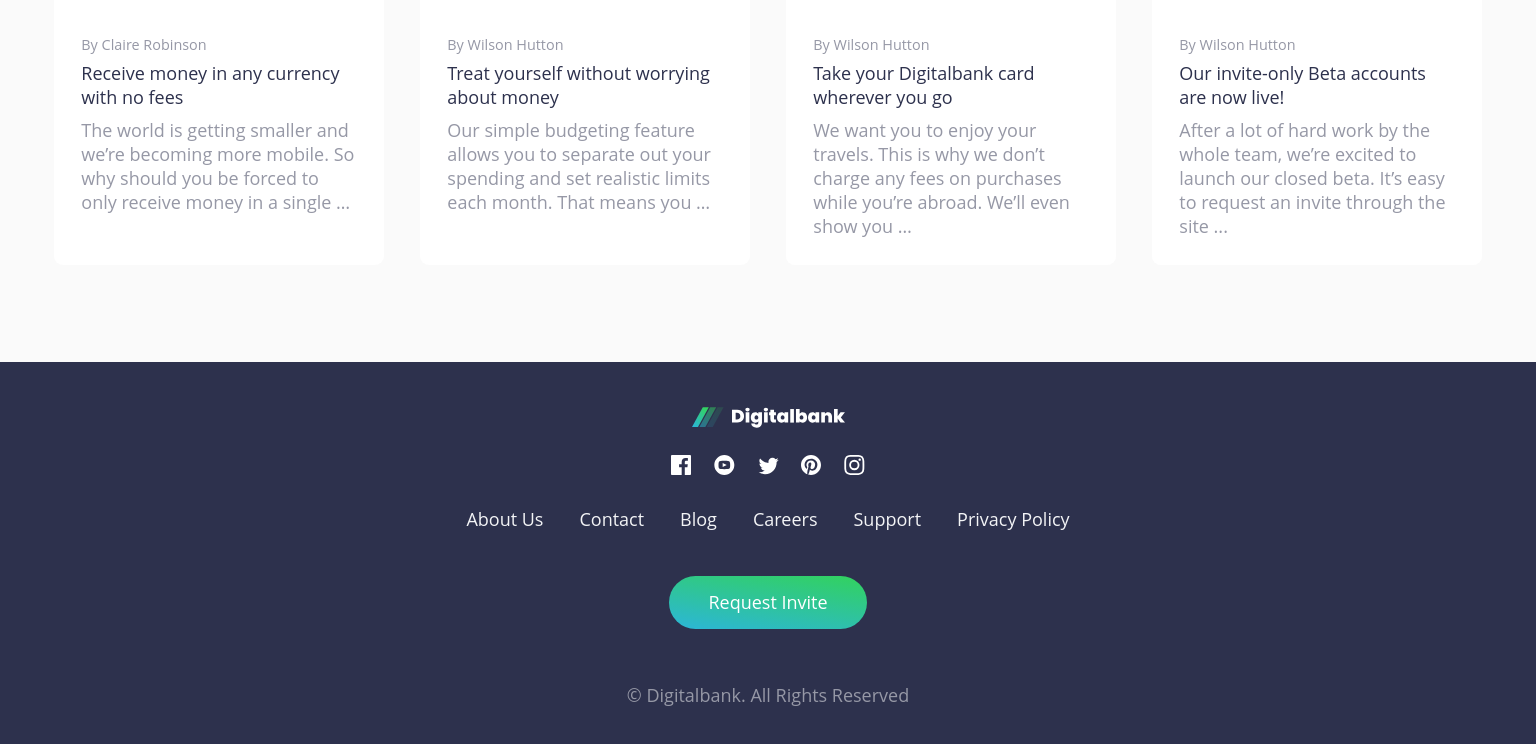
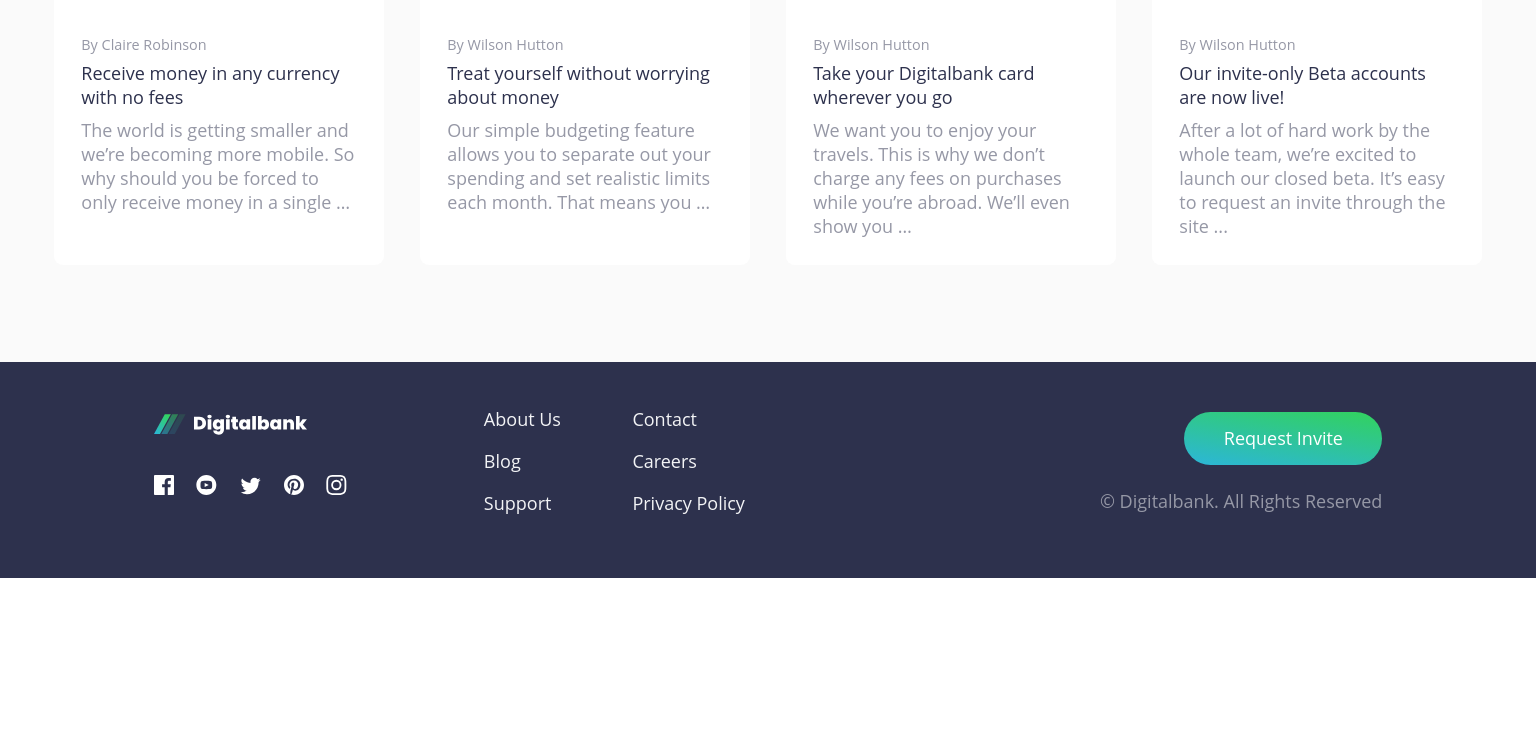
Before and after one commit to jonmc89/digitalbank-landing-page-master, a plain HTML site: page index.html in a window 1536 px wide. Shown: the part 1737-2481 px from the top of the page. After the commit the page ends 2315 px from the top, so only its background shows below. Drawn offline with Linux system fonts and the light colour scheme.

Commit message:
Desktop View Finished.

```diff
--- a/index.html
+++ b/index.html
@@ -216,31 +216,31 @@
     </main>
     <footer>
       <img
-        class="footer-logo-dark"
+        class="footer-logo-dark col1"
         src="./images/logo-light.svg"
         alt="Digitalbank Logo Light"
       />
-      <div class="socials-container">
+      <div class="socials-container col1 row2">
         <img src="./images/icon-facebook.svg" alt="facebook icon" />
         <img src="./images/icon-youtube.svg" alt="youtube icon" />
         <img src="./images/icon-twitter.svg" alt="twitter icon" />
         <img src="./images/icon-pinterest.svg" alt="pinterest icon" />
         <img src="./images/icon-instagram.svg" alt="icon-instagram icon" />
       </div>
-      <nav class="footer-nav">
+      <nav class="footer-nav col2">
         <ul class="footer-nav-list">
-          <li><a class="footer-list-item" href="#">About Us</a></li>
-          <li><a class="footer-list-item" href="#">Contact</a></li>
-          <li><a class="footer-list-item" href="#">Blog</a></li>
-          <li><a class="footer-list-item" href="#">Careers</a></li>
-          <li><a class="footer-list-item" href="#">Support</a></li>
+          <li><a class="footer-list-item nav-col1" href="#">About Us</a></li>
+          <li><a class="footer-list-item nav-col1" href="#">Contact</a></li>
+          <li><a class="footer-list-item nav-col1" href="#">Blog</a></li>
+          <li><a class="footer-list-item nav-col2" href="#">Careers</a></li>
+          <li><a class="footer-list-item nav-col2" href="#">Support</a></li>
           <li>
-            <a class="footer-list-item" href="#">Privacy Policy</a>
+            <a class="footer-list-item nav-col2" href="#">Privacy Policy</a>
           </li>
         </ul>
       </nav>
-      <button class="footer-btn" type="button">Request Invite</button>
-      <p class="copyright">© Digitalbank. All Rights Reserved</p>
+      <button class="footer-btn col3" type="button">Request Invite</button>
+      <p class="copyright col3 row2">© Digitalbank. All Rights Reserved</p>
     </footer>
   </body>
 </html>
--- a/styles.css
+++ b/styles.css
@@ -548,6 +548,57 @@ footer {
     text-align: start;
     margin-left: 0.5em;
   }
+
+  footer {
+    display: grid;
+    grid-template-columns: 20% 20% 40%;
+    grid-template-rows: repeat(2, 1fr);
+  }
+
+  .footer-btn {
+    margin-bottom: 0;
+  }
+
+  .footer-list-item {
+    margin-bottom: 0;
+  }
+
+  .col1 {
+    grid-column: 1;
+    grid-row: 1;
+    justify-self: start;
+    align-self: center;
+  }
+
+  .row2 {
+    grid-row: 2;
+  }
+
+  .col2 {
+    justify-self: center;
+    align-self: center;
+    grid-row: 1/3;
+  }
+
+  .col3 {
+    grid-column: 3;
+    justify-self: end;
+    align-self: center;
+  }
+
+  .footer-nav-list {
+    display: grid;
+    grid-template-columns: repeat(2, 1fr);
+    margin-bottom: 0;
+    width: 100%;
+    text-align: start;
+  }
+
+  .nav-col1,
+  .nav-col2 {
+    align-self: center;
+    justify-self: center;
+  }
 }
 
 /* ... */
```
